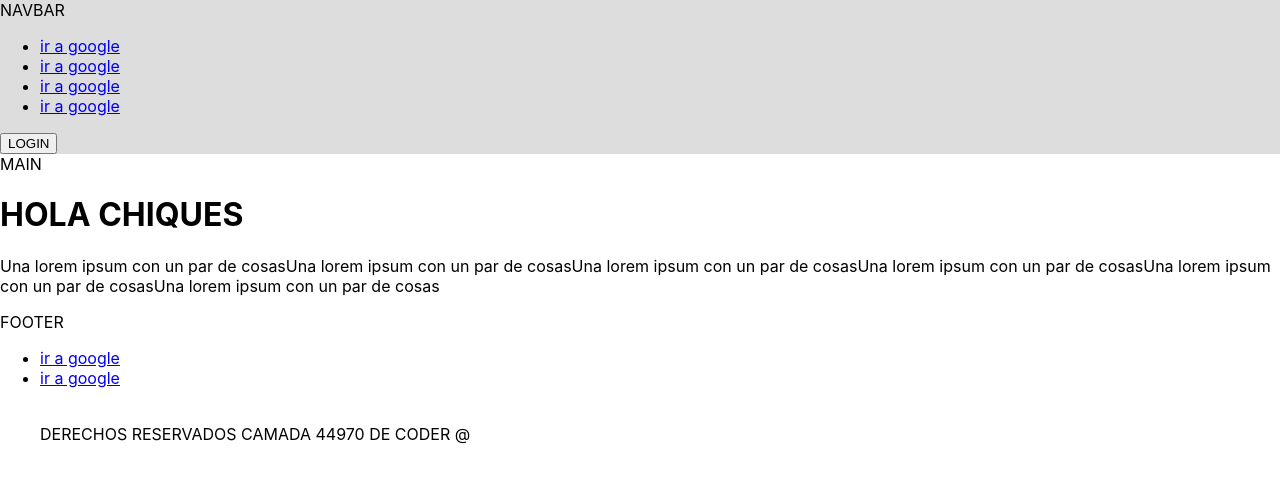
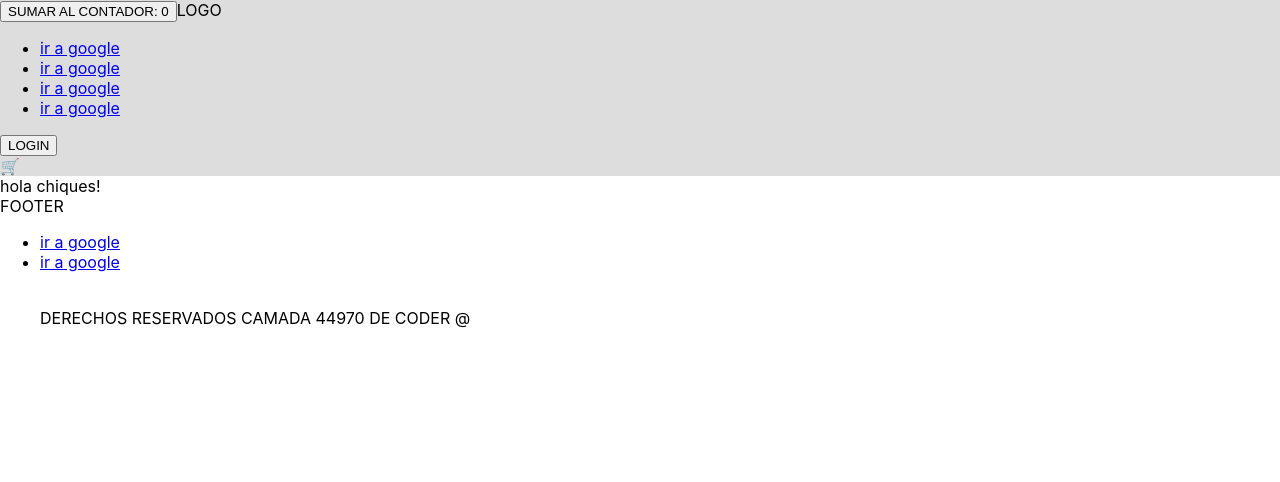
Before and after one commit to guillejf/44970, a React (Create React App) app: page / in a window 1280 px wide. Shown: the top 482 px of the page. Built offline with nearby package versions, Linux system fonts and the light colour scheme.

Commit message:
componentes 2

```diff
--- a/src/App.js
+++ b/src/App.js
@@ -1,20 +1,17 @@
 import "./App.css";
 import BodyApp from "./components/BodyApp";
 import Footer from "./components/Footer";
+import ItemListContainer from "./components/ItemListContainer";
 import Navbar from "./components/Navbar";
 
 export default function App() {
-  function saludar() {
-    alert("hola chiques");
-  }
-
   function funcionLogin() {
     alert("algo importante sobre el login");
   }
   return (
     <div>
       <Navbar conBoton={true} color={"#ddd"} funcionLogin={funcionLogin} />
-      <BodyApp />
+      <ItemListContainer greeting={"hola chiques!"} />
       <Footer />
     </div>
   );
--- /dev/null
+++ b/src/components/CartWidget.jsx
@@ -0,0 +1,5 @@
+import React from "react";
+
+export default function CartWidget() {
+  return <div>🛒</div>;
+}
--- /dev/null
+++ b/src/components/ItemListContainer.jsx
@@ -0,0 +1,10 @@
+import React from "react";
+export default function ItemListContainer({ greeting }) {
+  /* function onadd */
+  return (
+    <div>
+      {greeting}
+      {/* ITEMCOUNT STOCK ONADD */}
+    </div>
+  );
+}
--- a/src/components/Navbar.jsx
+++ b/src/components/Navbar.jsx
@@ -1,10 +1,61 @@
-import React from "react";
+import React, { useState, useEffect } from "react";
+import CartWidget from "./CartWidget";
 
 export default function Navbar({ conBoton, color, funcionLogin }) {
-  //NO HAY PROGRAMACION
+  // let colorx = "#dddddd";
+
+  const [colorx, setColorx] = useState("#dddddd");
+  const [cont, setCont] = useState(0);
+  const [categoria, setCategoria] = useState("todas");
+
+  //CICLOS DE VIDA EN REACT
+  //NACIMIENTO - MONTAJE o MOUNT // EL PRIMER PINTADO
+  //VIDA - CAMBIOS               // CADA VEZ QUE PINTO O RENDERIZO
+  //MUERTE - DESMONTAJE          // RETIRO EL COMPONENTE
+
+  //LISTADO CON FILTRO
+  //FETCH //RECUPERAR DEL LOCAL STORAGE
+  useEffect(() => {
+    //MONTAJE -NACE
+    console.log("pimer render o montaje");
+
+    //DESMONTAJE - MUERTE
+    return () => {
+      console.log("muere");
+    };
+  }, []);
+
+  //VIDA Y VA CAMBIANDO
+  useEffect(() => {
+    //array.filter(categoria)
+  }, [categoria]);
+
+  console.log("se ejecuto el componente");
+  console.log("pongo un color" + colorx);
+  console.log("pongo el contador" + cont);
+
   return (
-    <div style={{ backgroundColor: color }}>
-      NAVBAR
+    <div
+      style={{ backgroundColor: colorx }}
+      onClick={() => {
+        //alert(colorx);
+        //colorx = "#000000";
+        setColorx("#000000");
+        //pone el color en negro en la variable
+        //causa el render/pintado/ejecucion/dibuja de nuevo del componente
+
+        console.log("cambio el color a #000000");
+      }}
+    >
+      <button
+        onClick={() => {
+          //if....
+          setCont(cont + 1);
+        }}
+      >
+        SUMAR AL CONTADOR: {cont}
+      </button>
+      LOGO
       <ul>
         <li>
           <a href="http://google.com">ir a google</a>
@@ -20,6 +71,7 @@ export default function Navbar({ conBoton, color, funcionLogin }) {
         </li>
       </ul>
       {conBoton ? <button onClick={() => funcionLogin()}>LOGIN</button> : null}
+      <CartWidget />
     </div>
   );
 }
```
